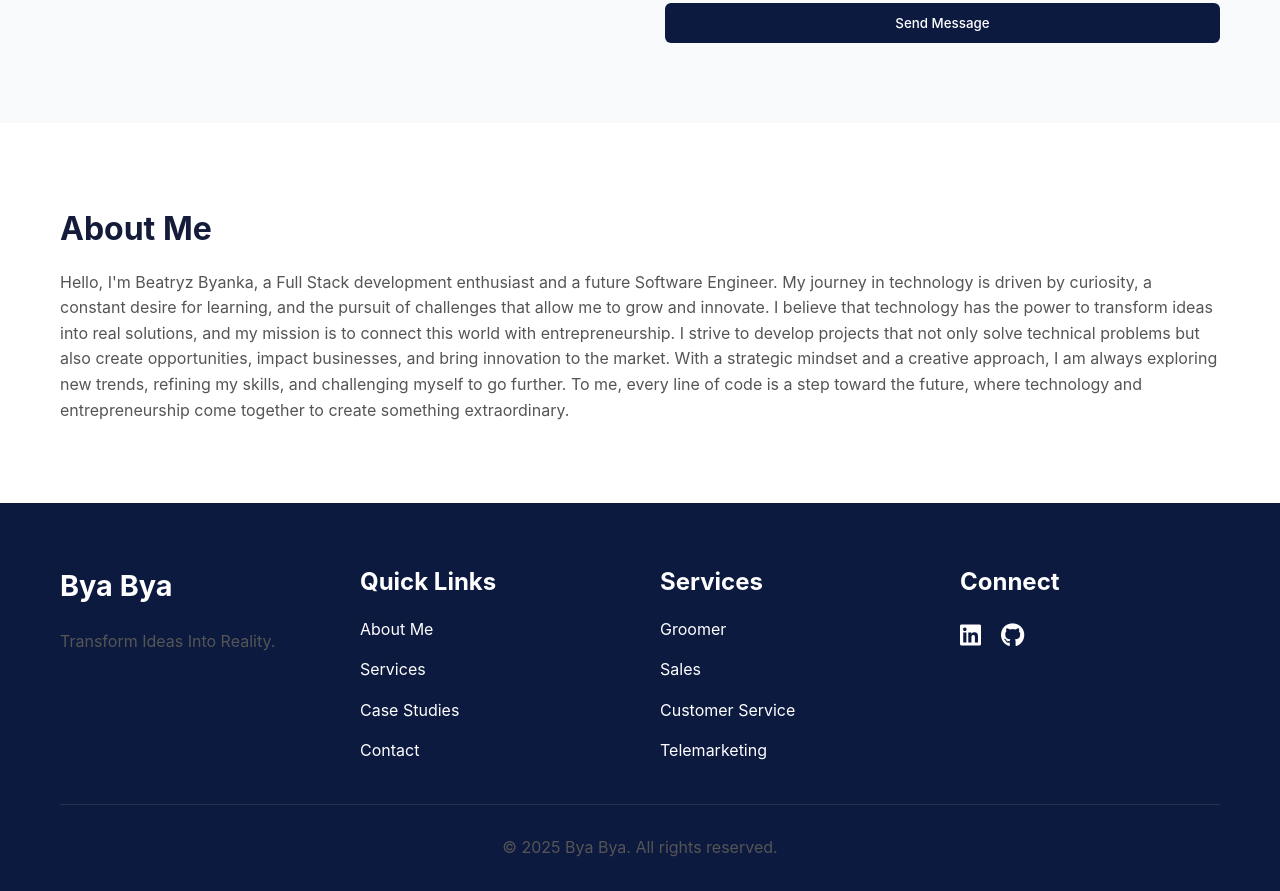
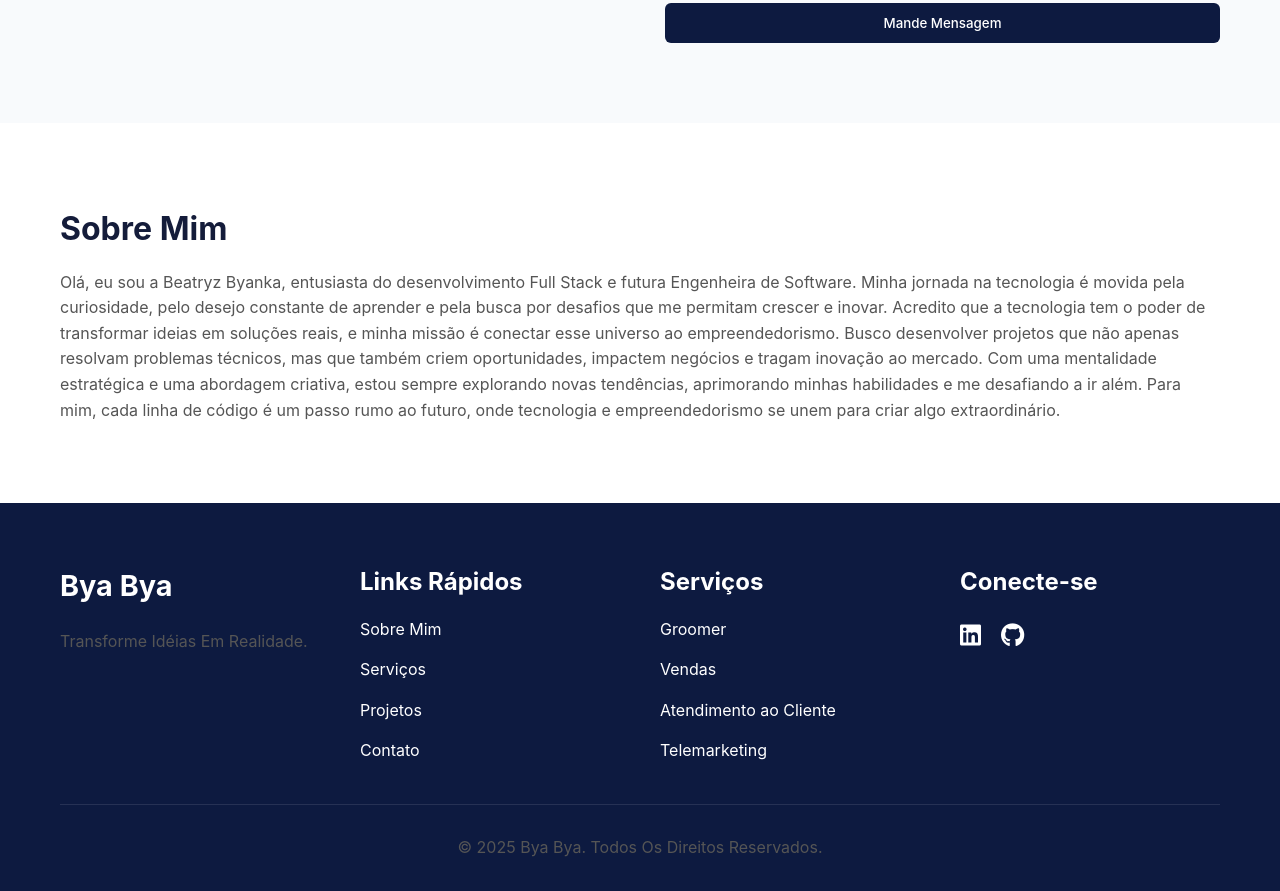
Before and after one commit to bya123bya/Portflio_prova, a plain HTML site: page index.html in a window 1280 px wide. Shown: the part 2388-3279 px from the top of the page. Drawn offline with Linux system fonts and the light colour scheme.

Commit message:
Update index.html

```diff
--- a/index.html
+++ b/index.html
@@ -546,7 +546,7 @@
                 <input type="text" placeholder="Name" required>
                 <input type="email" placeholder="Email" required>
                 <textarea placeholder="Message" required></textarea>
-                <button type="submit" class="btn btn-primary">Send Message</button>
+                <button type="submit" class="btn btn-primary">Mande Mensagem</button>
             </form>
         </div>
     </div>
@@ -554,10 +554,10 @@
 
 <section class="about" id="about">
     <div class="container">
-        <h2>About Me</h2>
-        <p>Hello, I'm Beatryz Byanka, a Full Stack development enthusiast and a future Software Engineer. My journey in technology is driven by curiosity, a constant desire for learning, and the pursuit of challenges that allow me to grow and innovate.
-I believe that technology has the power to transform ideas into real solutions, and my mission is to connect this world with entrepreneurship. I strive to develop projects that not only solve technical problems but also create opportunities, impact businesses, and bring innovation to the market.
-With a strategic mindset and a creative approach, I am always exploring new trends, refining my skills, and challenging myself to go further. To me, every line of code is a step toward the future, where technology and entrepreneurship come together to create something extraordinary.
+        <h2>Sobre Mim</h2>
+        <p>Olá, eu sou a Beatryz Byanka, entusiasta do desenvolvimento Full Stack e futura Engenheira de Software. Minha jornada na tecnologia é movida pela curiosidade, pelo desejo constante de aprender e pela busca por desafios que me permitam crescer e inovar.
+Acredito que a tecnologia tem o poder de transformar ideias em soluções reais, e minha missão é conectar esse universo ao empreendedorismo. Busco desenvolver projetos que não apenas resolvam problemas técnicos, mas que também criem oportunidades, impactem negócios e tragam inovação ao mercado.
+Com uma mentalidade estratégica e uma abordagem criativa, estou sempre explorando novas tendências, aprimorando minhas habilidades e me desafiando a ir além. Para mim, cada linha de código é um passo rumo ao futuro, onde tecnologia e empreendedorismo se unem para criar algo extraordinário.
 </p>
     </div>
 </section>
@@ -567,28 +567,28 @@ With a strategic mindset and a creative approach, I am always exploring new tren
         <div class="footer-grid">
             <div>
                 <div class="footer-logo">Bya Bya</div>
-                <p>Transform Ideas Into Reality.</p>
+                <p>Transforme Idéias Em Realidade.</p>
             </div>
             <div>
-                <h3>Quick Links</h3>
+                <h3>Links Rápidos</h3>
                 <div class="footer-links">
-                    <a href="#about">About Me</a>
-                    <a href="#services">Services</a>
-                    <a href="#cases">Case Studies</a>
-                    <a href="#contact">Contact</a>
+                    <a href="#about">Sobre Mim</a>
+                    <a href="#services">Serviços</a>
+                    <a href="#cases">Projetos</a>
+                    <a href="#contact">Contato</a>
                 </div>
             </div>
             <div>
-                <h3>Services</h3>
+                <h3>Serviços</h3>
                 <div class="footer-links">
                     <a href="#services">Groomer</a>
-                    <a href="#services">Sales</a>
-                    <a href="#services">Customer Service</a>
+                    <a href="#services">Vendas</a>
+                    <a href="#services">Atendimento ao Cliente</a>
                     <a href="#services">Telemarketing</a>
                 </div>
             </div>
             <div>
-                <h3>Connect</h3>
+                <h3>Conecte-se</h3>
                 <div class="social-links">
                     <a href="https://www.linkedin.com/in/beatryzbyanka/"><i class="fab fa-linkedin"></i></a>
                     <a href="https://github.com/bya123bya"><i class="fab fa-github"></i></a>
@@ -596,7 +596,7 @@ With a strategic mindset and a creative approach, I am always exploring new tren
             </div>
         </div>
         <div class="copyright">
-            <p>&copy; 2025 Bya Bya. All rights reserved.</p>
+            <p>&copy; 2025 Bya Bya. Todos Os Direitos Reservados.</p>
         </div>
     </div>
 </footer>
```
